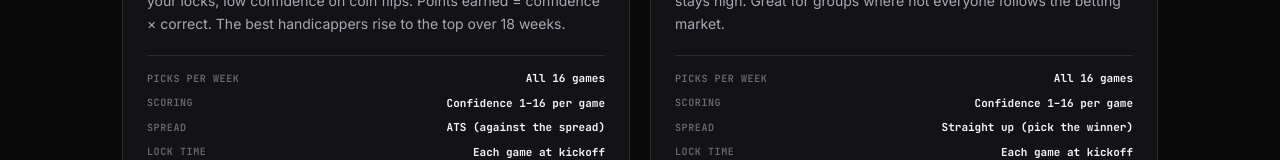
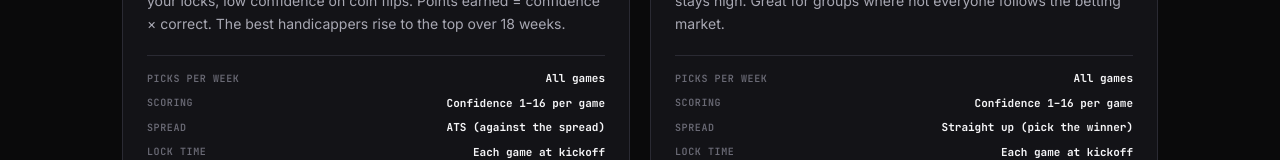
Before and after one commit to jaredbosch/club943pickem, a Next.js app: page /formats in a window 1280 px wide. Shown: the part 631-791 px from the top of the page. Built offline with nearby package versions, Linux system fonts and the light colour scheme; no server answers; a web font is replaced by a local one.

Commit message:
fix: 'All 16' → 'All games' in formats table (week count varies)

```diff
--- a/src/app/formats/page.tsx
+++ b/src/app/formats/page.tsx
@@ -16,7 +16,7 @@ const FORMATS = [
     headline: "The full skill game.",
     desc: "Pick every NFL game against the spread and assign a unique confidence number (1–16) to each pick. Stack high confidence on your locks, low confidence on coin flips. Points earned = confidence × correct. The best handicappers rise to the top over 18 weeks.",
     details: [
-      { label: "Picks per week", value: "All 16 games" },
+      { label: "Picks per week", value: "All games" },
       { label: "Scoring", value: "Confidence 1–16 per game" },
       { label: "Spread", value: "ATS (against the spread)" },
       { label: "Lock time", value: "Each game at kickoff" },
@@ -33,7 +33,7 @@ const FORMATS = [
     headline: "All the strategy, no spread knowledge needed.",
     desc: "Pick the outright winner of every game — no point spread. Assign confidence 1–16 exactly like ATS Confidence, so skill differentiation stays high. Great for groups where not everyone follows the betting market.",
     details: [
-      { label: "Picks per week", value: "All 16 games" },
+      { label: "Picks per week", value: "All games" },
       { label: "Scoring", value: "Confidence 1–16 per game" },
       { label: "Spread", value: "Straight up (pick the winner)" },
       { label: "Lock time", value: "Each game at kickoff" },
@@ -50,7 +50,7 @@ const FORMATS = [
     headline: "One point, one game. Pick em ATS.",
     desc: "Pick every game against the spread for one point per correct pick. No confidence assignment — just pick the team. Fastest to fill out each week, but the week winner can change on any late game.",
     details: [
-      { label: "Picks per week", value: "All 16 games" },
+      { label: "Picks per week", value: "All games" },
       { label: "Scoring", value: "1 pt per correct ATS pick" },
       { label: "Spread", value: "ATS (against the spread)" },
       { label: "Lock time", value: "Each game at kickoff" },
@@ -67,7 +67,7 @@ const FORMATS = [
     headline: "Pick the winner. That's it.",
     desc: "Pick the outright winner of every game, one point for each correct pick, no spread. The simplest format on the platform. Good for very casual groups or as a secondary game within a larger league.",
     details: [
-      { label: "Picks per week", value: "All 16 games" },
+      { label: "Picks per week", value: "All games" },
       { label: "Scoring", value: "1 pt per correct pick" },
       { label: "Spread", value: "None — straight winner" },
       { label: "Lock time", value: "Each game at kickoff" },
@@ -115,7 +115,7 @@ const FORMATS = [
 const COMPARISON = [
   { feature: "Spread required",    ats_confidence: "✓ ATS", su_confidence: "✗ SU", ats: "✓ ATS", straight_up: "✗ SU", pick5_ats: "✓ ATS", pick5_su: "✗ SU" },
   { feature: "Confidence scoring", ats_confidence: "✓ 1–16", su_confidence: "✓ 1–16", ats: "✗", straight_up: "✗", pick5_ats: "✗", pick5_su: "✗" },
-  { feature: "Games per week",     ats_confidence: "16", su_confidence: "16", ats: "16", straight_up: "16", pick5_ats: "5 of 16", pick5_su: "5 of 16" },
+  { feature: "Games per week",     ats_confidence: "All", su_confidence: "All", ats: "All", straight_up: "All", pick5_ats: "Any 5", pick5_su: "Any 5" },
   { feature: "Lock time",          ats_confidence: "Kickoff", su_confidence: "Kickoff", ats: "Kickoff", straight_up: "Kickoff", pick5_ats: "Friday", pick5_su: "Friday" },
   { feature: "Push scoring",       ats_confidence: "0 pts", su_confidence: "0 pts", ats: "0 pts", straight_up: "0 pts", pick5_ats: "½ pt", pick5_su: "½ pt" },
   { feature: "Time to pick",       ats_confidence: "~10 min", su_confidence: "~10 min", ats: "~5 min", straight_up: "~3 min", pick5_ats: "~3 min", pick5_su: "~2 min" },
--- a/src/components/landing/LandingPage.tsx
+++ b/src/components/landing/LandingPage.tsx
@@ -454,10 +454,10 @@ export function LandingPage() {
               </thead>
               <tbody>
                 {[
-                  ["ATS + Confidence", "All 16", "ATS", "1–16", "Each kickoff", true],
-                  ["Straight Up + Confidence", "All 16", "None", "1–16", "Each kickoff", false],
-                  ["ATS Only", "All 16", "ATS", "None", "Each kickoff", false],
-                  ["Straight Up Winners", "All 16", "None", "None", "Each kickoff", false],
+                  ["ATS + Confidence", "All games", "ATS", "1–16", "Each kickoff", true],
+                  ["Straight Up + Confidence", "All games", "None", "1–16", "Each kickoff", false],
+                  ["ATS Only", "All games", "ATS", "None", "Each kickoff", false],
+                  ["Straight Up Winners", "All games", "None", "None", "Each kickoff", false],
                   ["Pick 5 — ATS", "Any 5", "ATS", "None", "Friday", false],
                   ["Pick 5 — Straight Up", "Any 5", "None", "None", "Friday", false],
                 ].map(([name, picks, spread, conf, lock, popular]) => (
```
